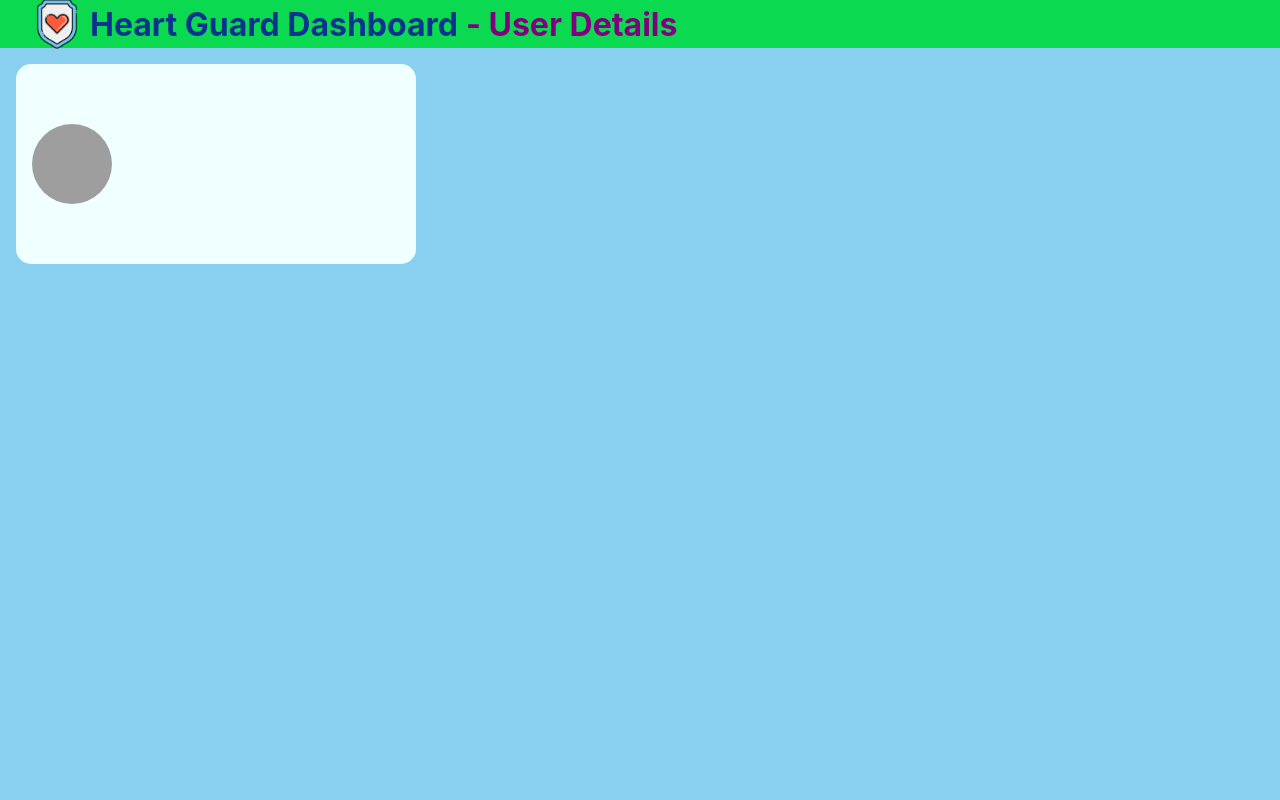
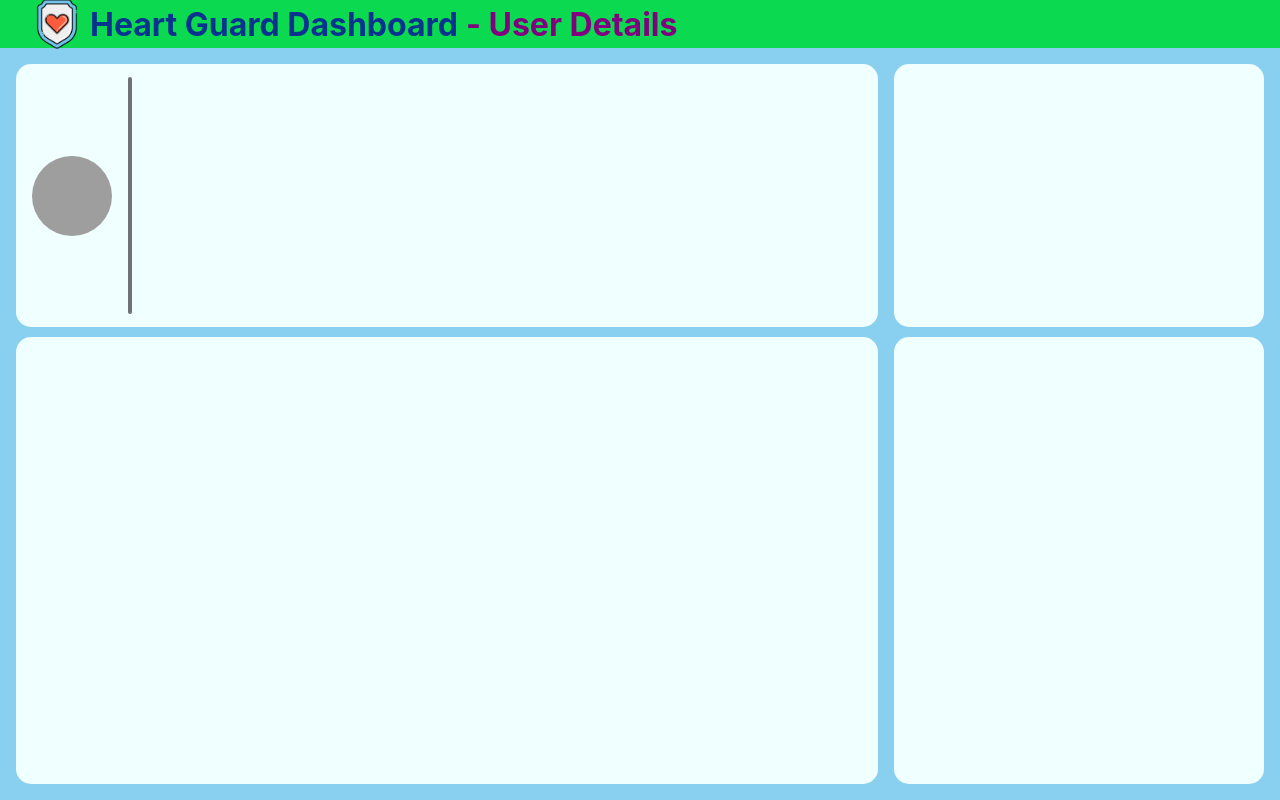
Before and after one commit to Akash-Ramjyothi/Health-Guard-Dashboard, a React (Create React App) app: page /dashboard/Heartrate-Sensor-0 in a window 1280 px wide. Built offline with nearby package versions, Linux system fonts and the light colour scheme; no server answers; the database is empty; grey boxes are pictures that could not be loaded.

Commit message:
Added Card Containers

```diff
--- a/src/components/UserDetails.css
+++ b/src/components/UserDetails.css
@@ -37,18 +37,30 @@
 
 .cards-wrapper {
   display: flex;
-  margin-left: 2vh;
-  margin-top: 2vh;
-  margin-right: 2vh;
-  margin-bottom: 2vh;
+  flex-direction: column;
+  width: 100%;
+  height: 100%;
+}
+
+.row-one-wrapper {
+  display: flex;
+  height: 35%;
+}
+
+.row-two-wrapper {
+  display: flex;
+  height: 65%;
 }
 
 .user-details-card {
   display: flex;
   background-color: #f0ffff;
-  height: 25vh;
-  width: 50vh;
+  height: 100%;
+  width: 70%;
   border-radius: 15px;
+  margin-left: 2vh;
+  margin-right: 2vh;
+  margin-top: 2vh;
 }
 
 .user-image {
@@ -64,4 +76,44 @@
   justify-content: center;
   align-items: center;
   margin-left: 2vh;
+  margin-right: 2vh;
 }
+
+.divider {
+  width: 4px;
+  height: 90%;
+  background-color: #6f7378;
+  align-self: center;
+  border-radius: 10px;
+}
+
+.heart-rate-card {
+  display: flex;
+  background-color: #f0ffff;
+  height: 100%;
+  width: 30%;
+  border-radius: 15px;
+  margin-top: 2vh;
+  margin-right: 2vh;
+}
+
+.graph-chart-card {
+  display: flex;
+  background-color: #f0ffff;
+  margin-top: 2vw;
+  margin-left: 2vh;
+  margin-right: 2vh;
+  margin-bottom: 2vh;
+  width: 70%;
+  border-radius: 15px;
+}
+
+.dispatch-help-card {
+  display: flex;
+  background-color: #f0ffff;
+  width: 30%;
+  border-radius: 15px;
+  margin-top: 2vw;
+  margin-bottom: 2vh;
+  margin-right: 2vh;
+}
--- a/src/components/UserDetails.tsx
+++ b/src/components/UserDetails.tsx
@@ -90,6 +90,7 @@ function UserDetails() {
           </div>
         </div>
         <div className="cards-wrapper">
+          <div className="row-one-wrapper">
             <div className="user-details-card">
               <div className="image-wrapper">
                 <img
@@ -98,6 +99,13 @@ function UserDetails() {
                   alt="Health Guard Logo"
                 />
               </div>
+              <div className="divider"></div>
+            </div>
+            <div className="heart-rate-card"></div>
+          </div>
+          <div className="row-two-wrapper">
+            <div className="graph-chart-card"></div>
+            <div className="dispatch-help-card"></div>
           </div>
         </div>
       </div>
```
Lines whose indentation alone changed are shown as unchanged.
